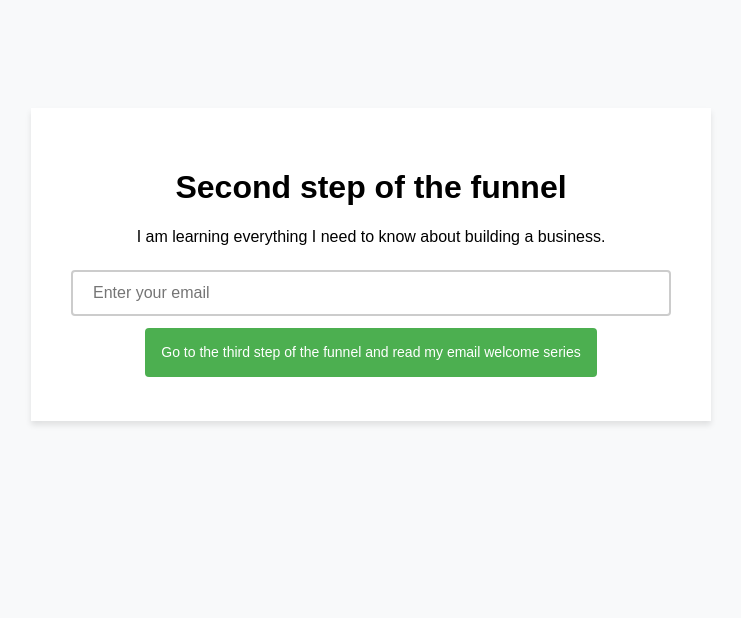
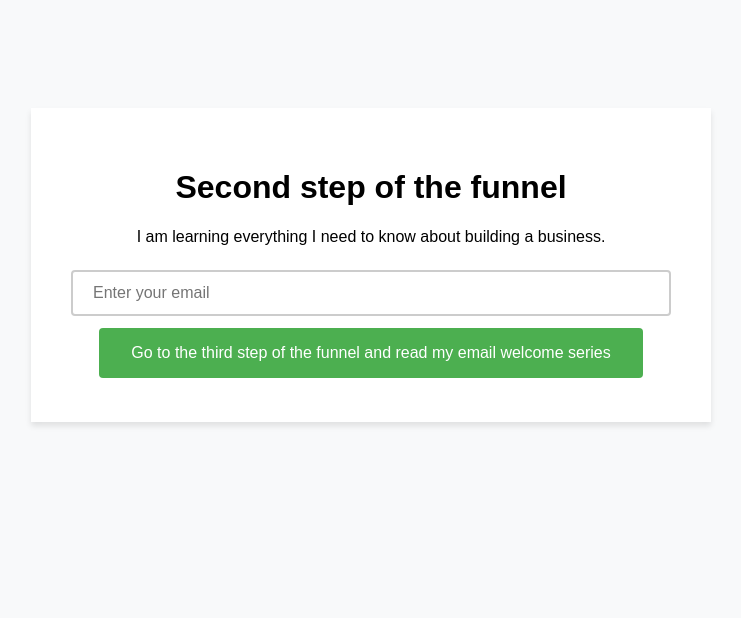
Before and after one commit to PolymathHero/polymathhero, a PHP site: page / in a window 1280 px wide. Shown: the top 618 px of the page, without its empty margins (269-1010 px from the left). Run offline with PHP 8.4, Linux system fonts and the light colour scheme.

Commit message:
Update styles.css

```diff
--- a/styles.css
+++ b/styles.css
@@ -33,23 +33,23 @@ input[type="email"] {
     font-size: 16px;
 }
 
-input[type="submit"] {
+input[type="submit"], .cta-button {
     background-color: #4CAF50;
     border: none;
     color: white;
-    padding: 16px 16px; /* Increase the padding value */
+    padding: 16px 32px;
     text-decoration: none;
     margin: 4px 2px;
     cursor: pointer;
     border-radius: 4px;
-    font-size: 14px; /* Decrease the font size */
+    font-size: 16px;
     width: 100%;
-    white-space: normal; /* Add this to wrap the text inside the button */
-    line-height: 1.2; /* Add this to adjust the line height */
+    white-space: normal; /* Allow the text inside the button to wrap */
+    text-align: center;
 }
 
 @media (min-width: 768px) {
-    input[type="submit"] {
+    input[type="submit"], .cta-button {
         width: auto;
     }
 }
```
